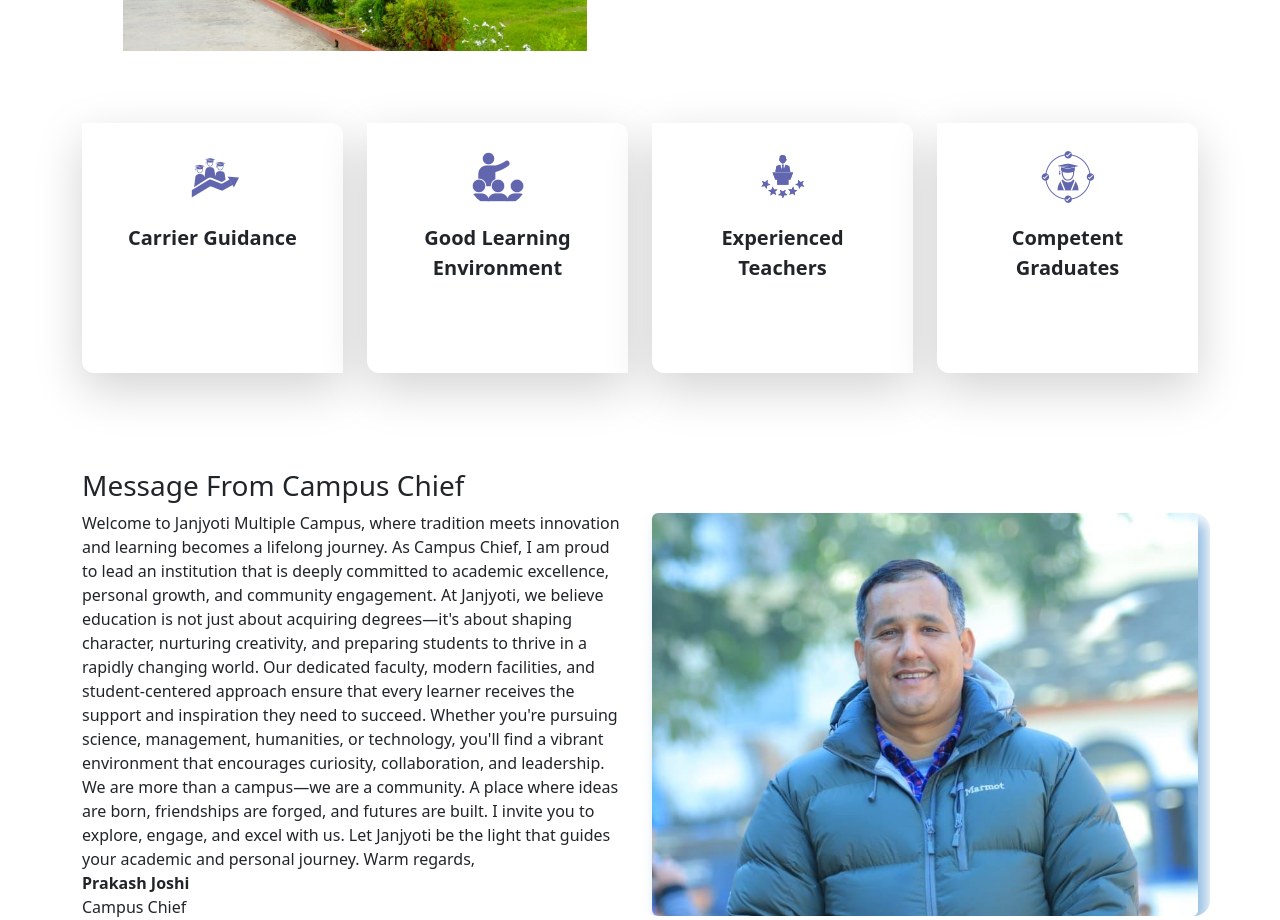
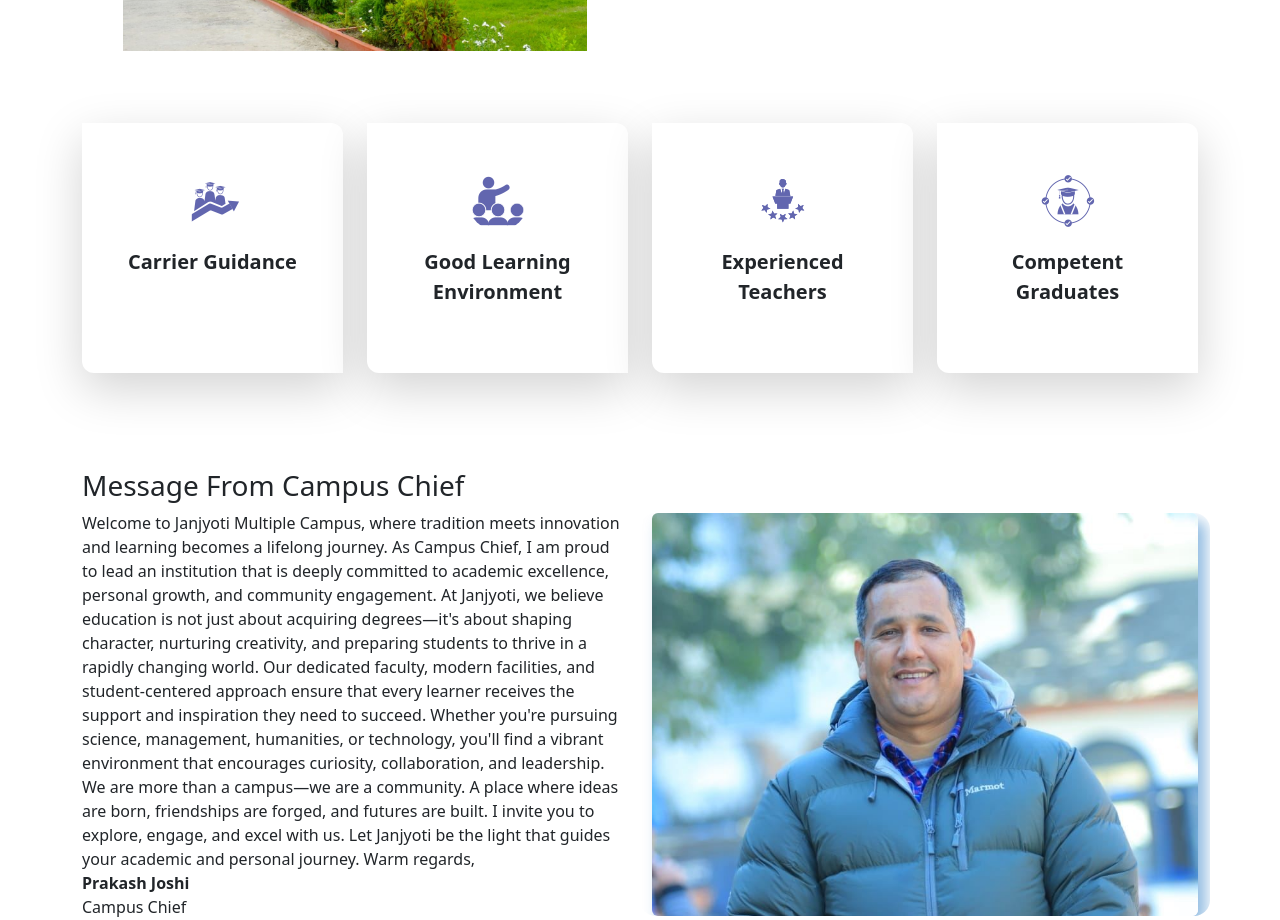
Before and after one commit to dammar2171/jmc, a React (Vite) app: page / in a window 1280 px wide. Shown: the part 1640-2560 px from the top of the page. Built offline with nearby package versions, Linux system fonts and the light colour scheme.

Commit message:
card updated

```diff
--- a/src/component/WhyJmcCard.jsx
+++ b/src/component/WhyJmcCard.jsx
@@ -1,7 +1,7 @@
 const WhyJmcCard = ({ item }) => {
   return (
     <div
-      className="p-4 pb-5 pt-4 d-flex flex-column bg-white shadow-lg custom-whyjmc-card"
+      className="p-4 pb-4 pt-5 d-flex flex-column bg-white shadow-lg custom-whyjmc-card"
       style={{
         width: "262px",
         height: "250px",
```
